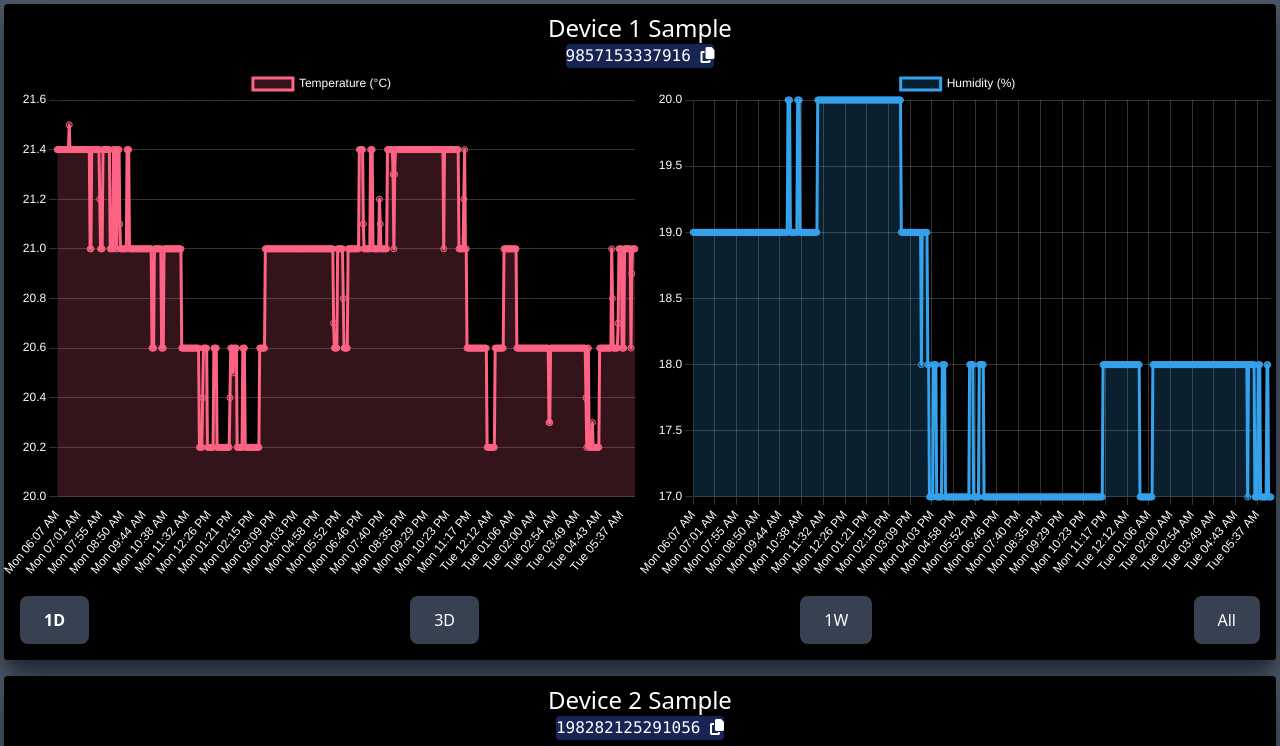
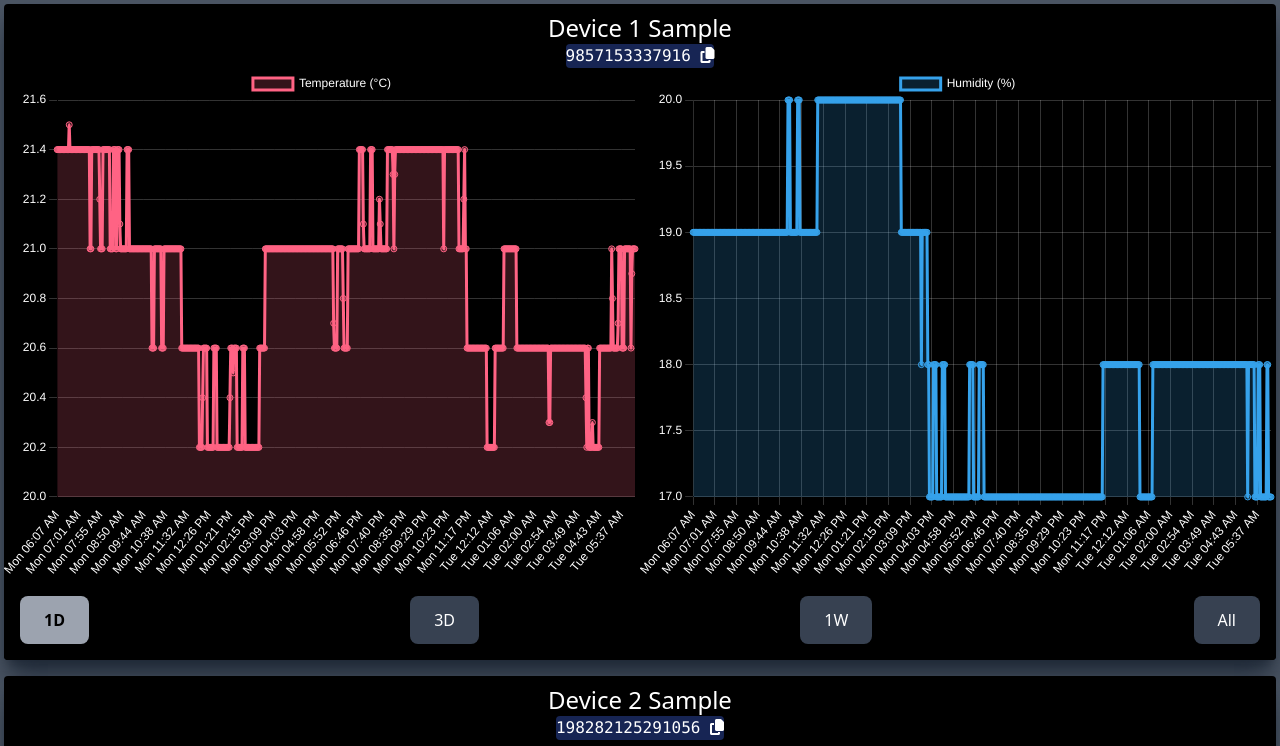
Before and after one commit to ramzialhaddad/humiditytemp, a SvelteKit app: page / in a window 1280 px wide. Shown: the top 746 px of the page. Built offline with nearby package versions, Linux system fonts and the light colour scheme.

Commit message:
made the button colour change consistently work

```diff
--- a/src/routes/Graph.svelte
+++ b/src/routes/Graph.svelte
@@ -173,26 +173,26 @@
 	</div>
 	<div class="bg-black p-4 rounded">
 		<div class="flex justify-between items-center">
-			<button class="bg-gray-700 text-white px-6 py-3 rounded-lg mr-4 sm:mr-0 transition-colors
-			{selectedButton == '1d' ? 'bg-gray-400 text-black font-bold' : ''}"
+			<button class="px-6 py-3 rounded-lg mr-4 sm:mr-0 transition-colors
+				{selectedButton == '1d' ? 'bg-gray-400 text-black font-bold' : 'bg-gray-700 text-white'}"
 
 					onclick={()=> handleButtonClick('1d')}
 			>1D</button>
 
-			<button class="bg-gray-700 text-white px-6 py-3 rounded-lg mr-4 sm:mr-0 transition-colors
-			{selectedButton == '3d' ? 'bg-gray-400 text-black font-bold' : ''}"
+			<button class="px-6 py-3 rounded-lg mr-4 sm:mr-0 transition-colors
+				{selectedButton == '3d' ? 'bg-gray-400 text-black font-bold' : 'bg-gray-700 text-white'}"
 
 					onclick={()=> handleButtonClick('3d')}
 			>3D</button>
 
-			<button class="bg-gray-700 text-white px-6 py-3 rounded-lg mr-4 sm:mr-0 transition-colors
-				{selectedButton == '1w' ? 'bg-gray-400 text-black font-bold' : ''}"
+			<button class="px-6 py-3 rounded-lg mr-4 sm:mr-0 transition-colors
+				{selectedButton == '1w' ? 'bg-gray-400 text-black font-bold' : 'bg-gray-700 text-white'}"
 
 					onclick={()=> handleButtonClick('1w')}
 			>1W</button>
 
-			<button class="bg-gray-700 text-white px-6 py-3 rounded-lg mr-4 sm:mr-0 transition-colors
-				{selectedButton == 'at' ? 'bg-gray-400 text-black font-bold' : ''}"
+			<button class="px-6 py-3 rounded-lg mr-4 sm:mr-0 transition-colors
+				{selectedButton == 'at' ? 'bg-gray-400 text-black font-bold' : 'bg-gray-700 text-white'}"
 
 					onclick={()=> handleButtonClick('at')}
 			>All</button>
```
